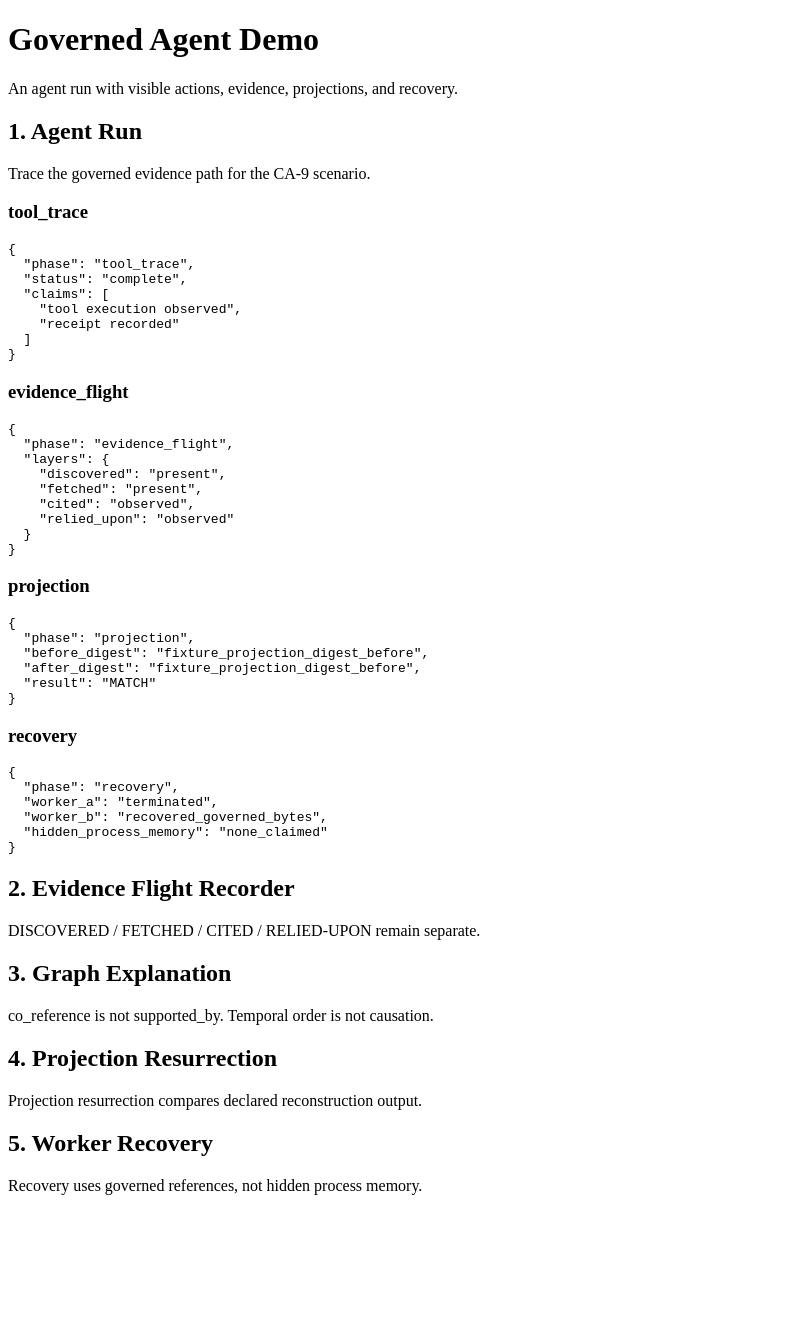
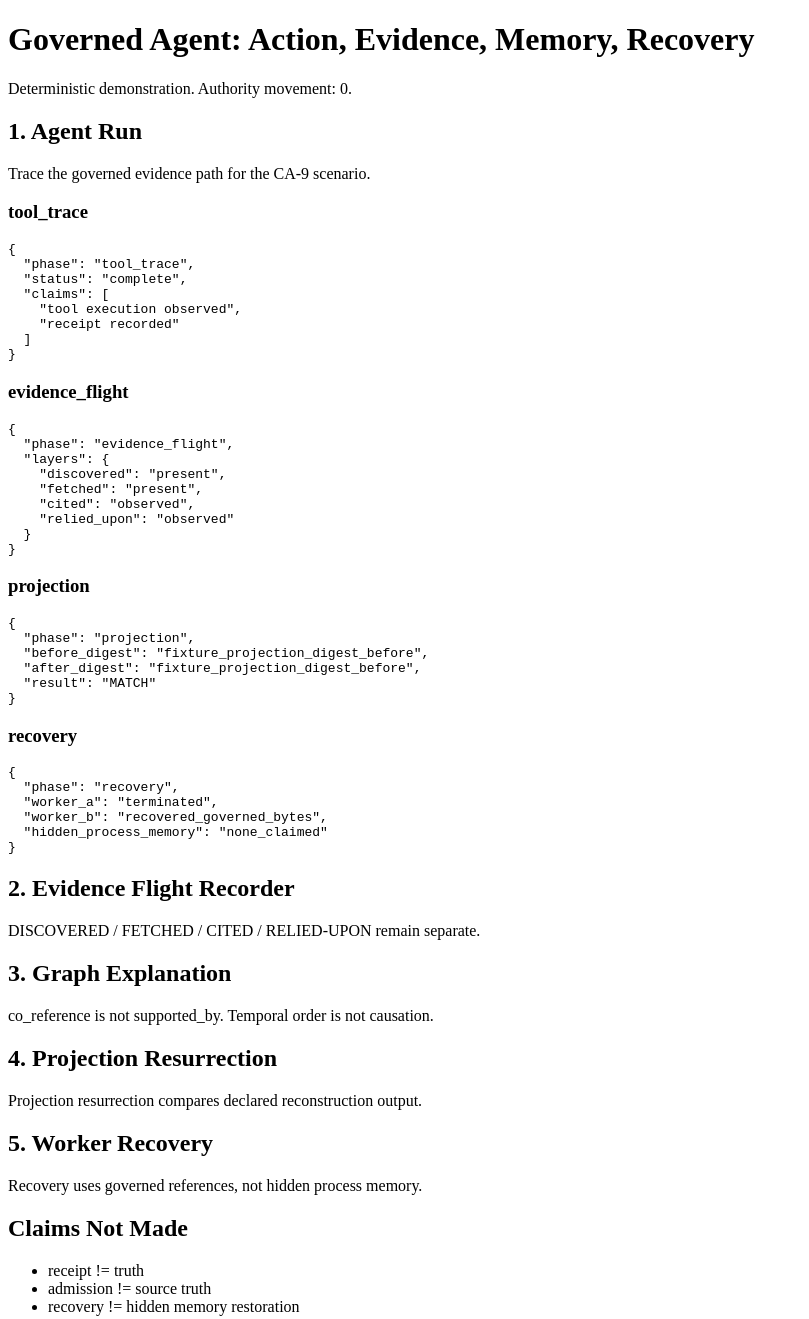
Before and after one commit to thelaplage/dagr-mcp, a plain HTML site: page examples/governed-agent-demo0/index.html in a window 1280 px wide. Shown: the whole page, without its empty margins (0-809 px from the left). Before the commit the page ends 1211 px from the top, so only its background shows below. Drawn offline with Linux system fonts and the light colour scheme.

Commit message:
feat(demo): expand governed agent demo surface

```diff
--- a/examples/governed-agent-demo0/index.html
+++ b/examples/governed-agent-demo0/index.html
@@ -2,13 +2,14 @@
 <html>
 <head><meta charset="utf-8"><title>Governed Agent Demo</title></head>
 <body>
-<h1>Governed Agent Demo</h1>
-<p>An agent run with visible actions, evidence, projections, and recovery.</p>
+<h1>Governed Agent: Action, Evidence, Memory, Recovery</h1>
+<p>Deterministic demonstration. Authority movement: 0.</p>
 <section id="agent"><h2>1. Agent Run</h2></section>
 <section id="evidence"><h2>2. Evidence Flight Recorder</h2></section>
 <section id="graph"><h2>3. Graph Explanation</h2></section>
 <section id="projection"><h2>4. Projection Resurrection</h2></section>
 <section id="recovery"><h2>5. Worker Recovery</h2></section>
+<section id="limits"><h2>Claims Not Made</h2><ul><li>receipt != truth</li><li>admission != source truth</li><li>recovery != hidden memory restoration</li></ul></section>
 <script src="app.js"></script>
 </body>
 </html>
```
